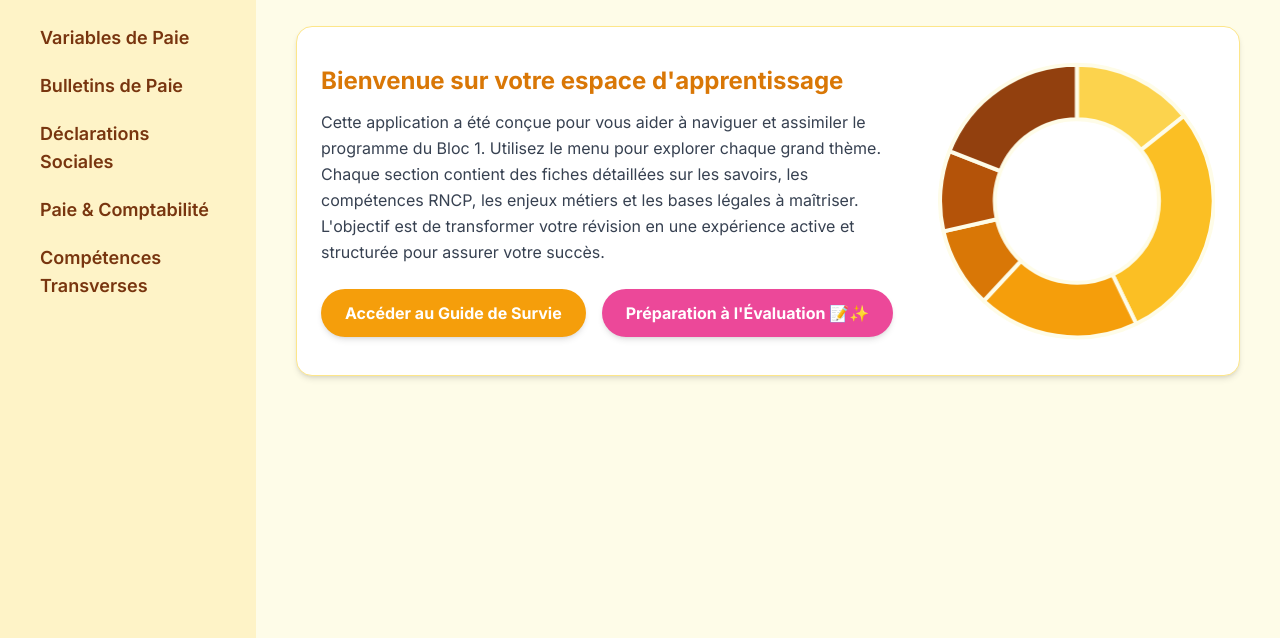
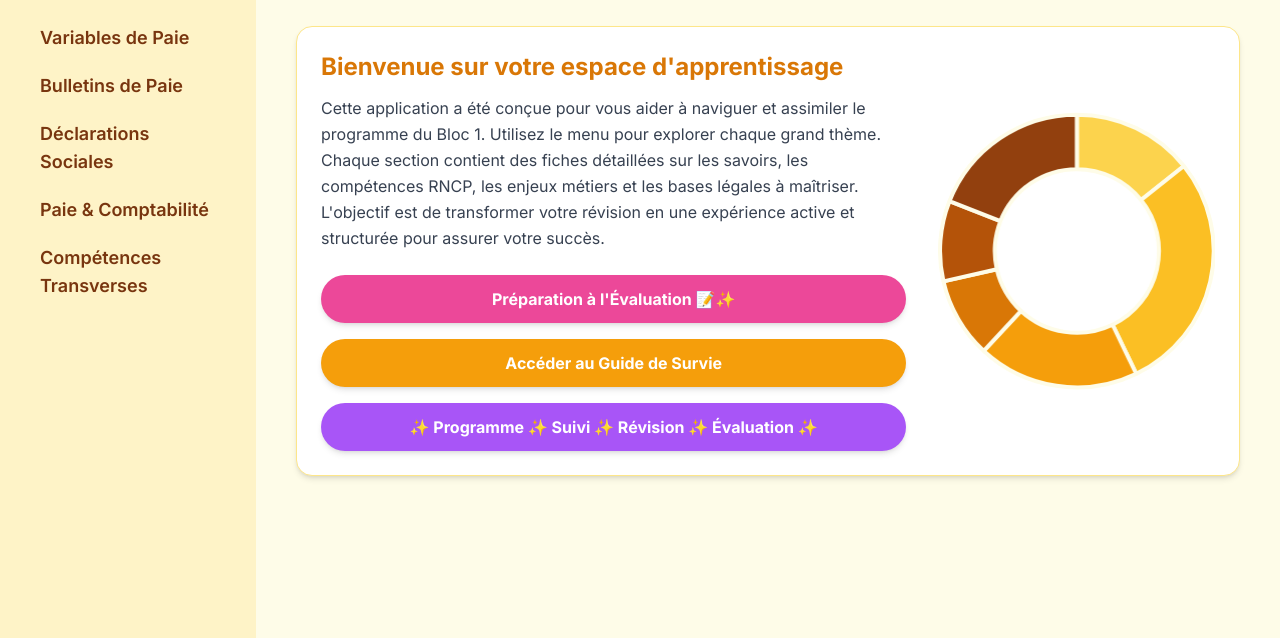
Before and after one commit to ProjetTechAcademy/Evaluation-Gestion-de-la-Paie-et-Declarations-Sociales-B1, a plain HTML site: page index.html in a window 1280 px wide. Shown: the part 162-800 px from the top of the page. Drawn offline with nearby package versions, Linux system fonts and the light colour scheme.

Commit message:
Update index.html

```diff
--- a/index.html
+++ b/index.html
@@ -95,12 +95,15 @@
                         <p class="text-gray-700 leading-relaxed">
                             Cette application a été conçue pour vous aider à naviguer et assimiler le programme du Bloc 1. Utilisez le menu pour explorer chaque grand thème. Chaque section contient des fiches détaillées sur les savoirs, les compétences RNCP, les enjeux métiers et les bases légales à maîtriser. L'objectif est de transformer votre révision en une expérience active et structurée pour assurer votre succès.
                         </p>
-                        <div class="mt-6 flex flex-col sm:flex-row space-y-4 sm:space-y-0 sm:space-x-4">
-                            <a href="https://projettechacademy.github.io/Guide-de-Survie-Pour-Evaluation-Paie/" target="_blank" class="inline-block bg-amber-500 text-white font-bold py-3 px-6 rounded-full shadow-md hover:bg-amber-600 transition-colors duration-200 text-center">
+                        <div class="mt-6 flex flex-col space-y-4 w-full">
+                            <a href="https://projettechacademy.github.io/Preparation-Evaluation-GP_B1/" target="_blank" class="w-full inline-block bg-pink-500 text-white font-bold py-3 px-6 rounded-full shadow-md hover:bg-pink-600 transition-colors duration-200 text-center">
+                                Préparation à l'Évaluation 📝✨
+                            </a>
+                            <a href="https://projettechacademy.github.io/Guide-de-Survie-Pour-Evaluation-Paie/" target="_blank" class="w-full inline-block bg-amber-500 text-white font-bold py-3 px-6 rounded-full shadow-md hover:bg-amber-600 transition-colors duration-200 text-center">
                                 Accéder au Guide de Survie
                             </a>
-                            <a href="https://projettechacademy.github.io/Preparation-Evaluation-GP_B1/" target="_blank" class="inline-block bg-pink-500 text-white font-bold py-3 px-6 rounded-full shadow-md hover:bg-pink-600 transition-colors duration-200 text-center">
-                                Préparation à l'Évaluation 📝✨
+                            <a href="https://projettechacademy.github.io/Suivi-et-Revision-des-Competences-Gestionnaire-de-Paie/" target="_blank" class="w-full inline-block bg-purple-500 text-white font-bold py-3 px-6 rounded-full shadow-md hover:bg-purple-600 transition-colors duration-200 text-center">
+                                ✨ Programme ✨ Suivi ✨ Révision ✨ Évaluation ✨
                             </a>
                         </div>
                     </div>
@@ -128,9 +131,9 @@
                 title: "Paramétrer le logiciel de paie",
                 intro: "Le paramétrage initial du logiciel est le socle de toute la gestion de la paie. Une configuration précise et conforme garantit la fiabilité des calculs et des déclarations futures, évitant des erreurs en cascade.",
                 subtopics: [
-                    { title: "Identification de l'entreprise", toMaster: "Saisie des données administratives (Raison sociale, Siret, APE), identification de la convention collective (IDCC), connaissance des règles d'opposabilité.", competence: "RNCP38019BC01", why: "Assurer la conformité légale, l'opposabilité et le bon traitement des cotisations. Incontournable pour la validité de la paie.", legal: "Art. L3243-2 Code du travail" },
-                    { title: "Identification du salarié", toMaster: "Collecte et vérification des données : n° sécurité sociale valide, classification, statut, taux PAS personnalisé.", competence: "RNCP38019BC01", why: "Données essentielles pour la production correcte des bulletins et la DSN.", legal: "Art. R3243-1 Code du travail" },
-                    { title: "Contrat de travail", toMaster: "Différencier CDI/CDD, gérer dates, période d'essai, durée du travail. Maîtriser les formalités d'entrée et sortie.", competence: "RNCP38019BC02", why: "Garantir la régularité juridique du contrat, éviter les contentieux.", legal: "Art. L1221-10 et suivants C. trav." },
+                    { title: "Identification de l'entreprise", toMaster: "Saisie des données administratives (Raison sociale, Siret, APE), identification de la convention collective (IDCC), connaissance des règles d'opposabilité.", competence: "RNCP38019BC01", competenceTitle: "Gérer les variables et les bulletins de paie", why: "Assurer la conformité légale, l'opposabilité et le bon traitement des cotisations. Incontournable pour la validité de la paie.", legal: "Art. L3243-2 Code du travail" },
+                    { title: "Identification du salarié", toMaster: "Collecte et vérification des données : n° sécurité sociale valide, classification, statut, taux PAS personnalisé.", competence: "RNCP38019BC01", competenceTitle: "Gérer les variables et les bulletins de paie", why: "Données essentielles pour la production correcte des bulletins et la DSN.", legal: "Art. R3243-1 Code du travail" },
+                    { title: "Contrat de travail", toMaster: "Différencier CDI/CDD, gérer dates, période d'essai, durée du travail. Maîtriser les formalités d'entrée et sortie.", competence: "RNCP38019BC02", competenceTitle: "Gérer les déclarations sociales et les cotisations", why: "Garantir la régularité juridique du contrat, éviter les contentieux.", legal: "Art. L1221-10 et suivants C. trav." },
                 ]
             },
             {
@@ -138,12 +141,12 @@
                 title: "Collecter et traiter les variables de paie",
                 intro: "La collecte et le traitement des éléments variables constituent le cœur du métier. Chaque mois, ces données fluctuantes doivent être calculées avec rigueur pour refléter l'activité réelle du salarié et garantir une rémunération juste.",
                 subtopics: [
-                    { title: "Salaire de base", toMaster: "Calcul du salaire brut (mensuel/horaire), gestion du prorata (absence, temps partiel), respect des minimas légaux et conventionnels.", competence: "RNCP38019BC01", why: "C'est l'assiette principale du calcul de la paie ; une erreur invalide tout le bulletin.", legal: "Art. L3242-1 C. trav." },
-                    { title: "Heures supplémentaires et complémentaires", toMaster: "Connaître les taux de majoration légaux/conventionnels, identifier les plafonds, décompter et calculer les montants, intégrer les exonérations (TEPA).", competence: "RNCP38019BC01", why: "Respect du droit du travail, optimisation des charges et prévention des litiges URSSAF.", legal: "L3121-28 C. trav., L241-3 CSS" },
-                    { title: "Primes et commissions", toMaster: "Identifier les primes soumises à cotisations, distinguer fixe/variable, calculer les montants (% CA, forfait) et connaître l'impact sur les assiettes.", competence: "RNCP38019BC01", why: "Garantir une juste rémunération et la cohérence des bases de cotisations pour la DSN.", legal: "Loi sur la rémunération variable" },
-                    { title: "Avantages en nature", toMaster: "Maîtriser la valorisation (forfaitaire/réelle) des avantages (véhicule, logement), appliquer les cotisations correspondantes.", competence: "RNCP38019BC01", why: "Limiter les risques de redressement URSSAF, impact direct sur le net imposable.", legal: "Circulaire Urssaf, BoSS" },
-                    { title: "Congés payés", toMaster: "Décompte en jours ouvrables/ouvrés, calcul de l'indemnité (maintien vs 1/10e), gestion du prorata.", competence: "RNCP38019BC01", why: "Droit fondamental du salarié. Toute erreur est une source de litige potentiel.", legal: "Art. L3141-1 C. trav." },
-                    { title: "Absences et arrêts maladie", toMaster: "Calcul des retenues sur salaire, application du maintien de salaire (légal/conventionnel), gestion de la subrogation et des IJSS.", competence: "RNCP38019BC01", why: "Garantir une paie conforme, respecter la protection du salarié et éviter les sanctions.", legal: "Art L1226-1 C. trav." },
+                    { title: "Salaire de base", toMaster: "Calcul du salaire brut (mensuel/horaire), gestion du prorata (absence, temps partiel), respect des minimas légaux et conventionnels.", competence: "RNCP38019BC01", competenceTitle: "Gérer les variables et les bulletins de paie", why: "C'est l'assiette principale du calcul de la paie ; une erreur invalide tout le bulletin.", legal: "Art. L3242-1 C. trav." },
+                    { title: "Heures supplémentaires et complémentaires", toMaster: "Connaître les taux de majoration légaux/conventionnels, identifier les plafonds, décompter et calculer les montants, intégrer les exonérations (TEPA).", competence: "RNCP38019BC01", competenceTitle: "Gérer les variables et les bulletins de paie", why: "Respect du droit du travail, optimisation des charges et prévention des litiges URSSAF.", legal: "L3121-28 C. trav., L241-3 CSS" },
+                    { title: "Primes et commissions", toMaster: "Identifier les primes soumises à cotisations, distinguer fixe/variable, calculer les montants (% CA, forfait) et connaître l'impact sur les assiettes.", competence: "RNCP38019BC01", competenceTitle: "Gérer les variables et les bulletins de paie", why: "Garantir une juste rémunération et la cohérence des bases de cotisations pour la DSN.", legal: "Loi sur la rémunération variable" },
+                    { title: "Avantages en nature", toMaster: "Maîtriser la valorisation (forfaitaire/réelle) des avantages (véhicule, logement), appliquer les cotisations correspondantes.", competence: "RNCP38019BC01", competenceTitle: "Gérer les variables et les bulletins de paie", why: "Limiter les risques de redressement URSSAF, impact direct sur le net imposable.", legal: "Circulaire Urssaf, BoSS" },
+                    { title: "Congés payés", toMaster: "Décompte en jours ouvrables/ouvrés, calcul de l'indemnité (maintien vs 1/10e), gestion du prorata.", competence: "RNCP38019BC01", competenceTitle: "Gérer les variables et les bulletins de paie", why: "Droit fondamental du salarié. Toute erreur est une source de litige potentiel.", legal: "Art. L3141-1 C. trav." },
+                    { title: "Absences et arrêts maladie", toMaster: "Calcul des retenues sur salaire, application du maintien de salaire (légal/conventionnel), gestion de la subrogation et des IJSS.", competence: "RNCP38019BC01", competenceTitle: "Gérer les variables et les bulletins de paie", why: "Garantir une paie conforme, respecter la protection du salarié et éviter les sanctions.", legal: "Art L1226-1 C. trav." },
                 ]
             },
             {
@@ -151,10 +154,10 @@
                 title: "Contrôler et éditer les Bulletins de paie",
                 intro: "L'édition du bulletin de paie est l'aboutissement du processus mensuel. Cette étape cruciale exige un contrôle méticuleux pour garantir l'exactitude des informations transmises au salarié et aux organismes.",
                 subtopics: [
-                    { title: "Bases et taux de cotisations sociales", toMaster: "Connaître les bases plafonnées/déplafonnées (PMSS), appliquer les taux (URSSAF, retraite, prévoyance), gérer les régularisations annuelles.", competence: "RNCP38019BC01", why: "Assurer l'exactitude des cotisations versées, éviter les pénalités et optimiser les coûts.", legal: "Articles L241-8 CSS, RGCP" },
-                    { title: "Réductions et allègements", toMaster: "Maîtriser le calcul de la réduction générale de cotisations (ex-Fillon) et des exonérations sur les heures supplémentaires (TEPA).", competence: "RNCP38019BC01", why: "Optimisation légale de la masse salariale, impact direct sur le coût du travail.", legal: "Décrets en vigueur" },
-                    { title: "Calcul du net et de l'imposable", toMaster: "Calculer le net imposable, le net à payer et le net social. Gérer la CSG/CRDS, appliquer le prélèvement à la source (PAS).", competence: "RNCP38019BC01", why: "Clarté du bulletin, conformité fiscale et respect des obligations de l'employeur.", legal: "BOFiP, Code Général des Impôts" },
-                    { title: "Édition du bulletin de paie", toMaster: "Savoir présenter toutes les mentions obligatoires, justifier chaque ligne de calcul, et respecter la législation en vigueur.", competence: "RNCP38019BC01", why: "Le bulletin est une preuve juridique. Sa conformité est essentielle en cas de contrôle.", legal: "Art L3243-2 C. trav." },
+                    { title: "Bases et taux de cotisations sociales", toMaster: "Connaître les bases plafonnées/déplafonnées (PMSS), appliquer les taux (URSSAF, retraite, prévoyance), gérer les régularisations annuelles.", competence: "RNCP38019BC01", competenceTitle: "Gérer les variables et les bulletins de paie", why: "Assurer l'exactitude des cotisations versées, éviter les pénalités et optimiser les coûts.", legal: "Articles L241-8 CSS, RGCP" },
+                    { title: "Réductions et allègements", toMaster: "Maîtriser le calcul de la réduction générale de cotisations (ex-Fillon) et des exonérations sur les heures supplémentaires (TEPA).", competence: "RNCP38019BC01", competenceTitle: "Gérer les variables et les bulletins de paie", why: "Optimisation légale de la masse salariale, impact direct sur le coût du travail.", legal: "Décrets en vigueur" },
+                    { title: "Calcul du net et de l'imposable", toMaster: "Calculer le net imposable, le net à payer et le net social. Gérer la CSG/CRDS, appliquer le prélèvement à la source (PAS).", competence: "RNCP38019BC01", competenceTitle: "Gérer les variables et les bulletins de paie", why: "Clarté du bulletin, conformité fiscale et respect des obligations de l'employeur.", legal: "BOFiP, Code Général des Impôts" },
+                    { title: "Édition du bulletin de paie", toMaster: "Savoir présenter toutes les mentions obligatoires, justifier chaque ligne de calcul, et respecter la législation en vigueur.", competence: "RNCP38019BC01", competenceTitle: "Gérer les variables et les bulletins de paie", why: "Le bulletin est une preuve juridique. Sa conformité est essentielle en cas de contrôle.", legal: "Art L3243-2 C. trav." },
                 ]
             },
             {
@@ -162,8 +165,8 @@
                 title: "Gérer les déclarations sociales",
                 intro: "La gestion des déclarations sociales, notamment la DSN, est une responsabilité majeure. Elle assure la transmission d'informations fiables aux organismes sociaux et le financement de la protection sociale.",
                 subtopics: [
-                    { title: "Déclarations Sociales Nominatives (DSN)", toMaster: "Saisir les bases et montants avec exactitude, contrôler les anomalies, respecter le calendrier de dépôt (J+15), gérer les corrections.", competence: "RNCP38019BC01", why: "Obligation légale lourde, avec un risque élevé de pénalités et de redressements URSSAF.", legal: "Code Sécurité Sociale Art. L133-5-2" },
-                    { title: "Taxes et contributions", toMaster: "Gérer la taxe d'apprentissage, la participation à la formation continue, la DOETH, et les taxes sur les salaires.", competence: "RNCP38019BC01", why: "Respect des obligations légales annexes à la paie, qui sont aussi soumises à contrôle.", legal: "Dispositions légales spécifiques" },
+                    { title: "Déclarations Sociales Nominatives (DSN)", toMaster: "Saisir les bases et montants avec exactitude, contrôler les anomalies, respecter le calendrier de dépôt (J+15), gérer les corrections.", competence: "RNCP38019BC01", competenceTitle: "Gérer les variables et les bulletins de paie", why: "Obligation légale lourde, avec un risque élevé de pénalités et de redressements URSSAF.", legal: "Code Sécurité Sociale Art. L133-5-2" },
+                    { title: "Taxes et contributions", toMaster: "Gérer la taxe d'apprentissage, la participation à la formation continue, la DOETH, et les taxes sur les salaires.", competence: "RNCP38019BC01", competenceTitle: "Gérer les variables et les bulletins de paie", why: "Respect des obligations légales annexes à la paie, qui sont aussi soumises à contrôle.", legal: "Dispositions légales spécifiques" },
                 ]
             },
             {
@@ -171,8 +174,8 @@
                 title: "Analyser les écarts entre la paie et la comptabilité",
                 intro: "La cohérence entre la paie et la comptabilité est vitale pour la santé financière de l'entreprise. Le gestionnaire de paie doit savoir identifier, analyser et corriger les écarts pour garantir la fiabilité des comptes.",
                 subtopics: [
-                    { title: "Comptabilisation de la paie", toMaster: "Affecter les charges salariales et patronales aux bons comptes comptables, préparer l'état des écritures de paie.", competence: "RNCP38019BC01", why: "Assure la transparence et la cohérence de la gestion financière de l'entreprise.", legal: "Plan comptable général" },
-                    { title: "Analyse et correction des écarts", toMaster: "Identifier les causes d'écarts (paramétrage, saisie), proposer des actions correctrices (bulletin, DSN), documenter le risque.", competence: "RNCP38019BC01", why: "Limiter les risques de redressement, sécuriser la gestion de la paie, et crédibiliser la fonction.", legal: "Bonnes pratiques et obligations légales" },
+                    { title: "Comptabilisation de la paie", toMaster: "Affecter les charges salariales et patronales aux bons comptes comptables, préparer l'état des écritures de paie.", competence: "RNCP38019BC01", competenceTitle: "Gérer les variables et les bulletins de paie", why: "Assure la transparence et la cohérence de la gestion financière de l'entreprise.", legal: "Plan comptable général" },
+                    { title: "Analyse et correction des écarts", toMaster: "Identifier les causes d'écarts (paramétrage, saisie), proposer des actions correctrices (bulletin, DSN), documenter le risque.", competence: "RNCP38019BC01", competenceTitle: "Gérer les variables et les bulletins de paie", why: "Limiter les risques de redressement, sécuriser la gestion de la paie, et crédibiliser la fonction.", legal: "Bonnes pratiques et obligations légales" },
                 ]
             },
             {
@@ -180,10 +183,10 @@
                 title: "Compétences Transverses",
                 intro: "Au-delà de la technique, le gestionnaire de paie moderne doit développer des compétences transverses essentielles : veille juridique, communication, analyse de données et maîtrise des outils SIRH.",
                 subtopics: [
-                    { title: "Veille juridique", toMaster: "Savoir rechercher les textes officiels (Code du Travail, CSS, BOFiP), synthétiser les évolutions, et diffuser l'information.", competence: "RNCP38019BC03", why: "S'adapter en permanence à l'évolution du droit social est indispensable pour garantir la conformité.", legal: "Sources officielles" },
-                    { title: "Communication et conseil", toMaster: "Expliquer un bulletin de paie, répondre aux questions des salariés, former les managers aux outils et procédures.", competence: "RNCP38019BC03", why: "Faciliter la compréhension, réduire les erreurs et responsabiliser les équipes.", legal: "Bonnes pratiques" },
-                    { title: "Reporting et pilotage RH", toMaster: "Réaliser des tableaux de bord (masse salariale, effectifs, absentéisme), exploiter les données pour aider à la décision.", competence: "RNCP38019BC03", why: "Soutenir la stratégie RH en fournissant une vision claire des coûts et de la gestion sociale.", legal: "Analyse de données" },
-                    { title: "Utilisation du SIRH", toMaster: "Rédiger des modes opératoires, former et accompagner les collaborateurs dans l'utilisation des outils (gestion des congés, temps).", competence: "RNCP38019BC03", why: "Assurer l'adoption des outils numériques pour fluidifier la gestion RH et réduire les erreurs.", legal: "Gestion de projet" },
+                    { title: "Veille juridique", toMaster: "Savoir rechercher les textes officiels (Code du Travail, CSS, BOFiP), synthétiser les évolutions, et diffuser l'information.", competence: "RNCP38019BC03", competenceTitle: "Assurer le suivi et le conseil auprès de la clientèle ou en interne", why: "S'adapter en permanence à l'évolution du droit social est indispensable pour garantir la conformité.", legal: "Sources officielles" },
+                    { title: "Communication et conseil", toMaster: "Expliquer un bulletin de paie, répondre aux questions des salariés, former les managers aux outils et procédures.", competence: "RNCP38019BC03", competenceTitle: "Assurer le suivi et le conseil auprès de la clientèle ou en interne", why: "Faciliter la compréhension, réduire les erreurs et responsabiliser les équipes.", legal: "Bonnes pratiques" },
+                    { title: "Reporting et pilotage RH", toMaster: "Réaliser des tableaux de bord (masse salariale, effectifs, absentéisme), exploiter les données pour aider à la décision.", competence: "RNCP38019BC03", competenceTitle: "Assurer le suivi et le conseil auprès de la clientèle ou en interne", why: "Soutenir la stratégie RH en fournissant une vision claire des coûts et de la gestion sociale.", legal: "Analyse de données" },
+                    { title: "Utilisation du SIRH", toMaster: "Rédiger des modes opératoires, former et accompagner les collaborateurs dans l'utilisation des outils (gestion des congés, temps).", competence: "RNCP38019BC03", competenceTitle: "Assurer le suivi et le conseil auprès de la clientèle ou en interne", why: "Assurer l'adoption des outils numériques pour fluidifier la gestion RH et réduire les erreurs.", legal: "Gestion de projet" },
                 ]
             }
         ];
@@ -231,7 +234,7 @@
                                 <h4 class="font-bold text-amber-700">À Maîtriser :</h4>
                                 <p>${subtopic.toMaster}</p>
                                 <h4 class="font-bold text-amber-700 mt-4">Compétence RNCP :</h4>
-                                <p>${subtopic.competence}</p>
+                                <p>${subtopic.competence} : <span class="font-bold text-red-600">${subtopic.competenceTitle}</span></p>
                                 <h4 class="font-bold text-amber-700 mt-4">Enjeux & Risques :</h4>
                                 <p>${subtopic.why}</p>
                                  <h4 class="font-bold text-amber-700 mt-4">Référence Légale Clé :</h4>
```
